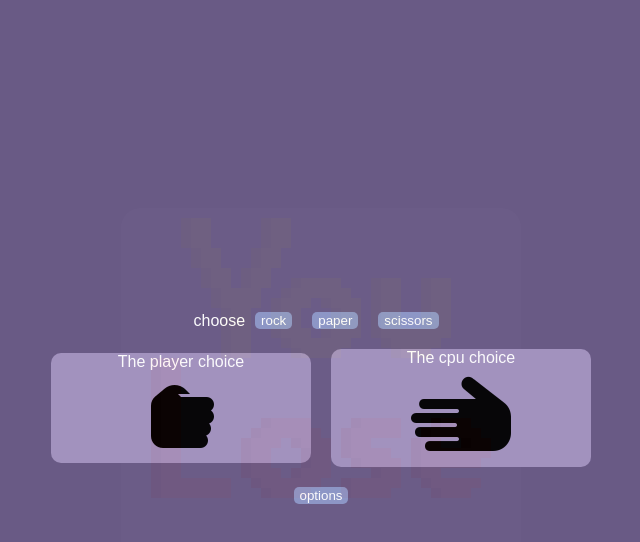
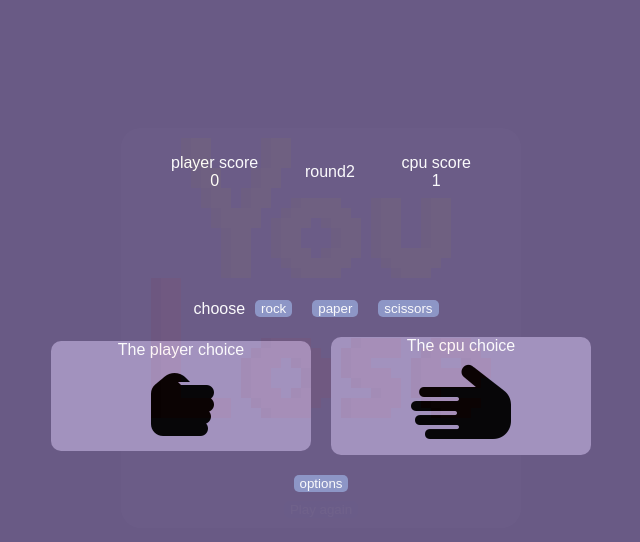
Before and after one commit to frog0king/rock-paper-scissors, a plain HTML site: page index.html in a window 1280 px wide. Both pictures are taken after a click on the button "rock". Shown: the whole page, without its empty margins (319-959 px from the left). Drawn offline with Linux system fonts and the light colour scheme.

Commit message:
adding the round function

```diff
--- a/css/style.css
+++ b/css/style.css
@@ -1,7 +1,7 @@
 body {
     font-family: sans-serif;
     background-color: rgb(105, 90, 133);
-    min-height: 100vh;
+    min-height: 80vh;
     display: flex;
     flex-direction: column;
     justify-content: center;
@@ -13,6 +13,17 @@ body {
 div{
     display: flex;
     align-items: center;
+}
+.score{
+    display: flex;
+    justify-content: space-between;
+    flex-direction: column;
+}
+.scoreBoard{
+    width: 300px;
+    display: flex;
+    justify-content: space-between;
+    margin-bottom: 100px;
 }
 button{
     margin: 10px;
--- a/index.html
+++ b/index.html
@@ -9,6 +9,11 @@
     <script src="script.js" defer></script>
 </head>
 <body>
+    <div class="scoreBoard">
+        <div class="score">player score<div class="pScoreNum">0</div></div>
+        <div >round<div class="round">1</div></div>
+        <div class="score">cpu score <div class="cScoreNum">0</div></div>
+    </div>
     <div class="playerOptions"> choose</div>
     <div class="choises">
         <section id="thePlayerChoice">The player choice </section>
@@ -26,7 +31,7 @@
             <option value="rock paper scissors">rock paper scissors</option>
             <option value="elements">elements</option>
         </select></div>
-        <div class="opItem">number of rounds<input class= "numbers"type="number"placeHolder ="1"></div>
+        <div class="opItem">number of rounds<input class= "numberOfRound"type="number"placeHolder ="1"></div>
         <button class="save">save and exit</button>
     </div>
 </body>
--- a/script.js
+++ b/script.js
@@ -16,7 +16,11 @@ function creatButtons(arr){
   }
 }
 creatButtons(choiceArr);
+var cScore = 0;
+var pScore = 0;
+var tScore = 0;
 function clck (){
+  changeTheme()
   //taking the player choice when clicking
   var  pchoice = this.innerHTML;
   // the cpu choice
@@ -29,8 +33,6 @@ function clck (){
     pImg.setAttribute("src","imgs/"+pchoice+".png");
   }
 
-  //comparing the inputs
-  var result;
   //making the player and the cpu choices numbers to make the comparison fuctoin, theme independent
   var a =1
   pchoice =="paper"?a=10:pchoice =="scissors"? a=100:pchoice =="rock"? a=1:
@@ -38,28 +40,53 @@ function clck (){
   var b =1
   cpuchoice =="paper"?b=10:cpuchoice =="scissors"? b=100:cpuchoice =="rock"? b=1:
   cpuchoice =="wood"?b=10:cpuchoice =="fire"? b=100: b=1;
-  //judeging the winner
+  //counting the score
   var compare = a-b;
+  var round = 0;
   switch(compare){
     case 0 :
-    result = "tieGame";
+    tScore++;
     break;
     case 99:
     case -90:
     case -9:
-    result = "you lose";
+    cScore++;
     break;
     default:
-    result = "you win";
+    pScore++;
     break;
   }
-  rsltImg.setAttribute("src","imgs/"+result+".png");
-  // fading the result
-  outro.setAttribute("class","outro");
-  outro.classList.add("fadeIn");
+  //counting the round and decciding whether the round end or not
+  round = tScore + cScore + pScore;
+  var roundNum = document.querySelector(".numberOfRound").value;
+  //defining the score and updating it
+  setTimeout(updatenumbers,2000);
+  function updatenumbers (){
+    roundElemnt = document.querySelector(".round");
+    cScoreNum = document.querySelector(".cScoreNum");
+    pScoreNum = document.querySelector(".pScoreNum");
+    pScoreNum.innerHTML = pScore;
+    cScoreNum.innerHTML = cScore;
+    if(round !==roundNum){
+    roundElemnt.innerHTML=1+round;
+
+  }
+  }
+
+
+
+  // fading the result if the tital round is done
+  var result = "tieGame";
+  if (round >=roundNum){
+    pScore>cScore? result ="you win":pScore<cScore?result = "you lose":result ="tieGame";
+    rsltImg.setAttribute("src","imgs/"+result+".png");
+    outro.setAttribute("class","outro");
+    outro.classList.add("fadeIn");
+  }
   // hands animation
   pImg.style.animation ="pshaking 2s ";
   cpuImg.style.animation= "cpushaking 2s" ;
+
 }
 
 
@@ -94,6 +121,12 @@ function retry(){
   outro.setAttribute("class","outro");
   outro.classList.add("fadeOut");
   changeTheme();
+  cScore = 0;
+  pScore = 0;
+  tScore = 0;
+  pScoreNum.innerHTML = pScore;
+  cScoreNum.innerHTML = cScore;
+  roundElemnt.innerHTML=1
 }
 //open options buttn
 const optionBtn = document.getElementById("options-btn");
@@ -111,10 +144,6 @@ function saveFunction() {
   //changing the theme
   const backGroundcolor = document.querySelector("#backGroundColor").value;
   document.body.style.backgroundColor= backGroundcolor;
-  function removePo(){
-    const po = document.querySelector(".po");
-    po.remove();
-  }
   removePo();
   const theme = document.getElementById("theme");
   changeTheme();
@@ -132,3 +161,7 @@ function changeTheme(){
     pImg.setAttribute("src","imgs/rock.png");
   }
 }
+function removePo(){
+  const po = document.querySelector(".po");
+  po.remove();
+}
```
